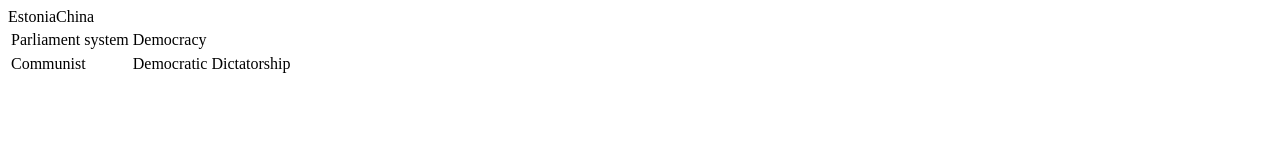
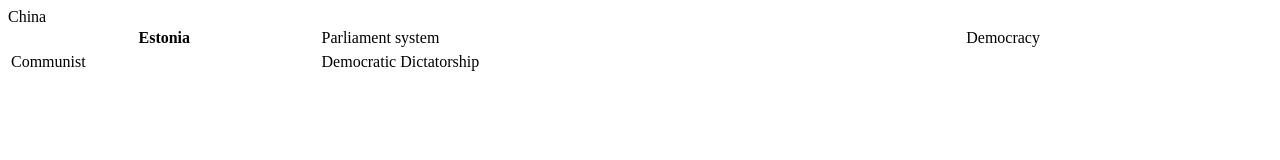
Before and after one commit to abramabeyta/politics, a plain HTML site: page Estonia vs. China.html in a window 1280 px wide. Drawn offline with Linux system fonts and the light colour scheme.

Commit message:
Update Estonia vs. China.html

```diff
--- a/Estonia vs. China.html
+++ b/Estonia vs. China.html
@@ -1,9 +1,10 @@
 <html>
 
-<table>
- <tr>Estonia</tr>
+<table style="width:100%">
+  <th>Estonia</th>
   <td>Parliament system</td>
   <td>Democracy</td>
  <tr>China</tr>
   <td>Communist</td>
   <td>Democratic Dictatorship</td>
+ </table>
```
